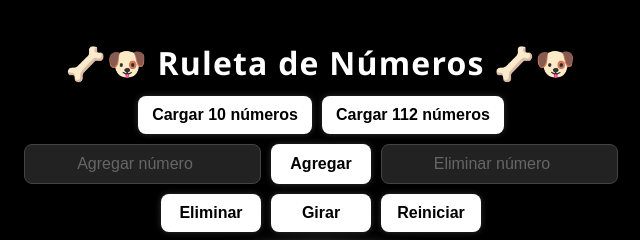
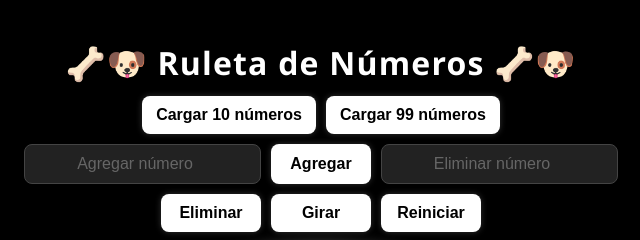
Before and after one commit to Lasdkomn/laskdfsa, a plain HTML site: page index.html in a window 1280 px wide. Shown: the top 240 px of the page, 319-959 px from the left. Drawn offline with Linux system fonts and the light colour scheme.

Commit message:
Update index.html

```diff
--- a/index.html
+++ b/index.html
@@ -124,7 +124,7 @@
   <h1>🦴🐶 Ruleta de Números 🦴🐶</h1>
   <div class="controls">
     <button onclick="initWheel(10)">Cargar 10 números</button>
-    <button onclick="initWheel(99)">Cargar 112 números</button>
+    <button onclick="initWheel(99)">Cargar 99 números</button>
     <input id="addNumberInput" type="number" placeholder="Agregar número" min="1" />
     <button onclick="addNumber()">Agregar</button>
     <input id="removeNumberInput" type="number" placeholder="Eliminar número" min="1" />
```
